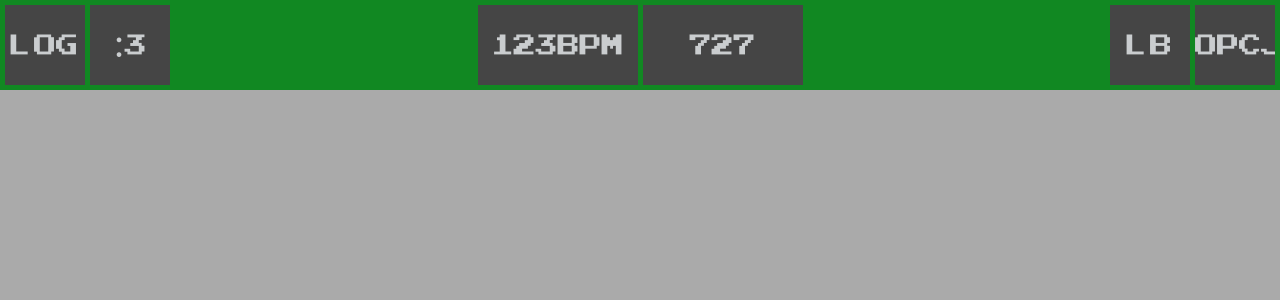
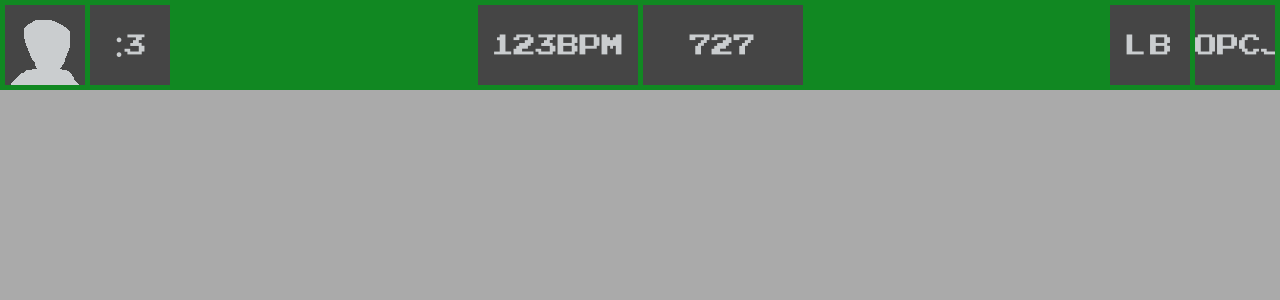
Before and after one commit to trzeciak20p/ChodzenieTheGra, a PHP site: page / in a window 1280 px wide. Shown: the top 300 px of the page. Run offline with PHP 8.4, Linux system fonts and the light colour scheme.

Commit message:
login png

```diff
--- a/css/style.css
+++ b/css/style.css
@@ -45,7 +45,10 @@ nav div:hover{
 }
 nav #login{
     grid-column: 2;
-    background-image: url();
+    background-image: url(../graphics/login1.png);
+}
+nav #login:hover{
+    background-image: url(../graphics/login2.png);
 }
 nav #customize{
     grid-column: 3;
--- a/index.html
+++ b/index.html
@@ -19,7 +19,7 @@
 
     <nav>
 
-        <div id="login">log</div>
+        <div id="login"></div>
         <div id="customize">:3</div>
         <div id="bpm">123BPM</div>
         <div id="score">727</div>
```
Also changed, not shown: graphics/login1.png, graphics/login2.png.
